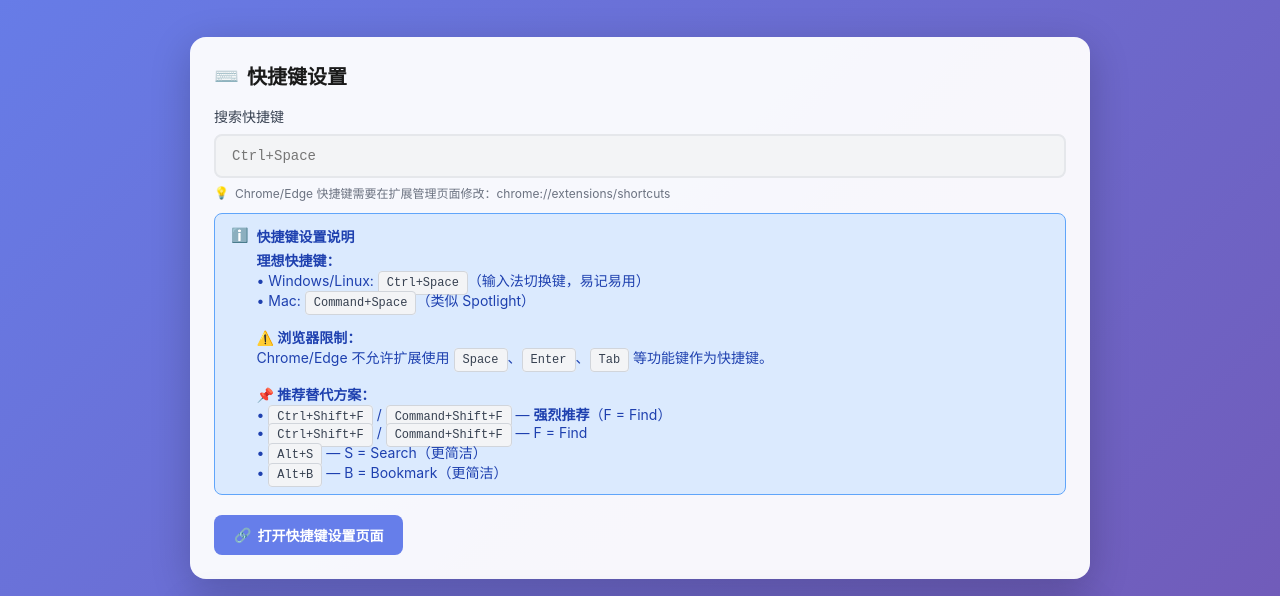
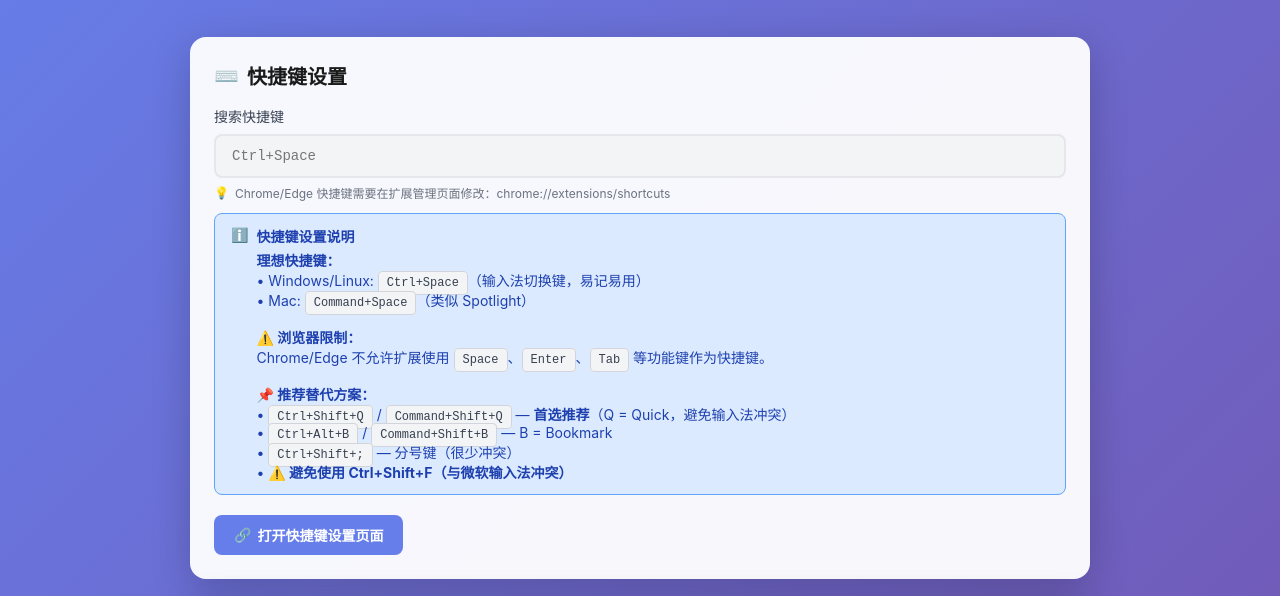
Before and after one commit to goodnightzsj/bookmark-search, a browser extension: page settings.html in a window 1280 px wide. Shown: the part 121-717 px from the top of the page. Drawn offline with Linux system fonts and the light colour scheme.

Commit message:
Windows快捷键推荐更新

```diff
--- a/popup.js
+++ b/popup.js
@@ -86,7 +86,7 @@ async function loadShortcutInfo() {
 
       // 检查是否包含 Space 键（浏览器不支持）
       if (shortcut.includes('Space')) {
-        footerHint.innerHTML = '⚠️ <kbd class="kbd">' + shortcut + '</kbd> 不被浏览器支持，请在设置中修改为 <kbd class="kbd">Ctrl+Shift+F</kbd>';
+        footerHint.innerHTML = '⚠️ <kbd class="kbd">' + shortcut + '</kbd> 不被浏览器支持，请在设置中修改为 <kbd class="kbd">Ctrl+Shift+Q</kbd>';
       } else {
         footerHint.innerHTML = `按 <kbd class="kbd">${shortcut}</kbd> 在任意页面快速搜索`;
       }
@@ -94,7 +94,7 @@ async function loadShortcutInfo() {
       console.log("[Popup] 快捷键:", shortcut);
     } else {
       shortcutElement.innerHTML = '<span class="kbd">未设置</span>';
-      footerHint.innerHTML = '⚠️ 快捷键未设置，请在设置中配置（推荐：<kbd class="kbd">Ctrl+Shift+F</kbd>）';
+      footerHint.innerHTML = '⚠️ 快捷键未设置，请在设置中配置（推荐：<kbd class="kbd">Ctrl+Shift+Q</kbd>）';
       console.warn("[Popup] 未找到快捷键配置");
     }
   } catch (error) {
--- a/settings.html
+++ b/settings.html
@@ -341,13 +341,13 @@
                 >
                 等功能键作为快捷键。 <br /><br />
                 <strong>📌 推荐替代方案：</strong>
-                <br />• <kbd class="kbd">Ctrl+Shift+F</kbd> /
-                <kbd class="kbd">Command+Shift+F</kbd> —
-                <strong>强烈推荐</strong>（F = Find） <br />•
-                <kbd class="kbd">Ctrl+Shift+F</kbd> /
-                <kbd class="kbd">Command+Shift+F</kbd> — F = Find <br />•
-                <kbd class="kbd">Alt+S</kbd> — S = Search（更简洁） <br />•
-                <kbd class="kbd">Alt+B</kbd> — B = Bookmark（更简洁）
+                <br />• <kbd class="kbd">Ctrl+Shift+Q</kbd> /
+                <kbd class="kbd">Command+Shift+Q</kbd> —
+                <strong>首选推荐</strong>（Q = Quick，避免输入法冲突） <br />•
+                <kbd class="kbd">Ctrl+Alt+B</kbd> /
+                <kbd class="kbd">Command+Shift+B</kbd> — B = Bookmark <br />•
+                <kbd class="kbd">Ctrl+Shift+;</kbd> — 分号键（很少冲突） <br />•
+                <strong>⚠️ 避免使用 Ctrl+Shift+F（与微软输入法冲突）</strong>
               </p>
             </div>
           </div>
```
Also changed, not shown: README.md.
